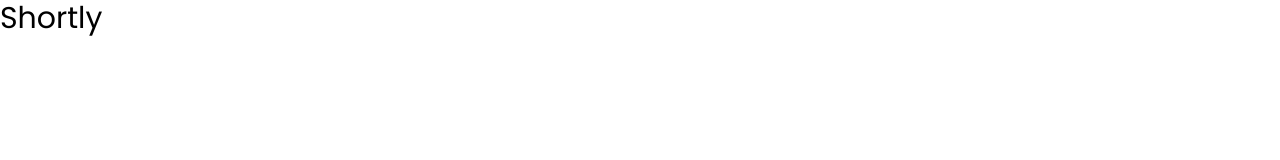
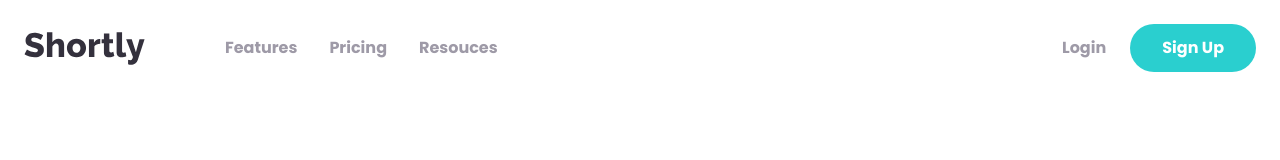
Before and after one commit to Jscorz/Tailwind-Landing-Page-Three, a website: page index.html in a window 1280 px wide. Drawn offline with Linux system fonts and the light colour scheme.

Commit message:
built out markdown and sytling for navbar

```diff
--- a/index.html
+++ b/index.html
@@ -17,6 +17,47 @@
 		<title>Shortly</title>
 	</head>
 	<body>
-		<h1 class="text-3xl bg-red-100">Shortly</h1>
+		<!-- Nav Container -->
+		<nav class="relative container mx-auto p-6">
+			<!-- Flex Container -->
+			<div class="flex items-center justify-between">
+				<!-- Flex Container for logo img/menu -->
+				<div class="flex items-center space-x-20">
+					<!-- Logo -->
+					<img src="images/logo.svg" alt="" />
+					<!-- Left Menu -->
+					<div class="hidden space-x-8 font-bold lg:flex">
+						<a
+							href="#"
+							class="text-grayishViolet hover:text-veryDarkViolet"
+							>Features</a
+						>
+						<a
+							href="#"
+							class="text-grayishViolet hover:text-veryDarkViolet"
+							>Pricing</a
+						>
+						<a
+							href="#"
+							class="text-grayishViolet hover:text-veryDarkViolet"
+							>Resouces</a
+						>
+					</div>
+				</div>
+				<!-- Right Buttons Menu -->
+				<div
+					class="hidden lg:flex items-center space-x-6 font-bold text-grayishViolet"
+				>
+					<div class="hover:text-veryDarkViolet">Login</div>
+					<a
+						href="#"
+						class="px-8 py-3 font-bold text-white bg-cyan rounded-full hover:opacity-70"
+						>Sign Up</a
+					>
+				</div>
+				<!-- Todo Hamburger Menu -->
+			</div>
+			<!-- todo mobile menu -->
+		</nav>
 	</body>
 </html>
```
Also changed, not shown: css/style.css.
